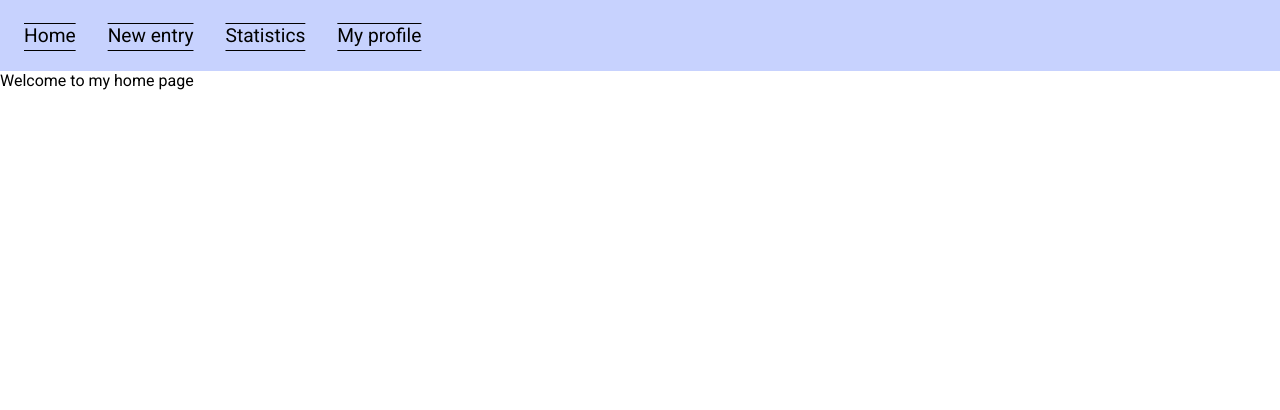
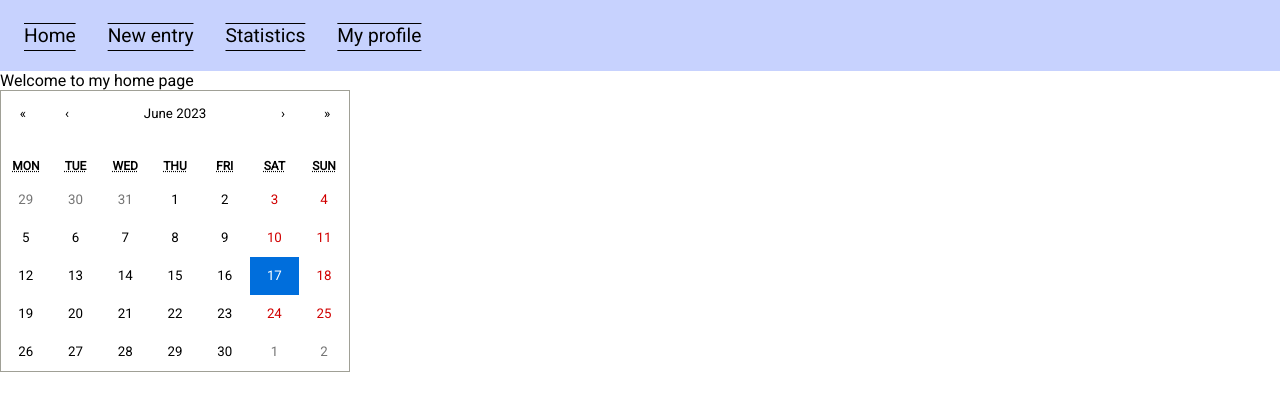
Before and after one commit to Tungstic/food-diary, a Next.js app: page / in a window 1280 px wide. Shown: the top 410 px of the page. Built offline with nearby package versions, Linux system fonts and the light colour scheme.

Commit message:
Add calendar to HomePage

```diff
--- /dev/null
+++ b/app/components/Calendar.jsx
@@ -0,0 +1,18 @@
+'use client';
+
+import 'react-calendar/dist/Calendar.css';
+import React, { useState } from 'react';
+import Calendar from 'react-calendar';
+
+export default function MyCalendar() {
+  const [value, setValue] = useState(new Date());
+
+  return (
+    <Calendar
+
+      onChange={setValue}
+      value={value}
+      locale="en-GB"
+    />
+  );
+}
--- a/app/page.jsx
+++ b/app/page.jsx
@@ -1,3 +1,10 @@
+import MyCalendar from './components/Calendar';
+
 export default function HomePage() {
-  return <div>Welcome to my home page</div>;
+  return (
+    <>
+      <div>Welcome to my home page</div>
+      <MyCalendar />
+    </>
+  );
 }
--- a/package.json
+++ b/package.json
@@ -12,6 +12,7 @@
     "@types/node": "20.3.1",
     "next": "13.4.6",
     "react": "18.2.0",
+    "react-calendar": "^4.3.0",
     "react-dom": "18.2.0",
     "sass": "^1.63.4",
     "sharp": "^0.32.1"
```
Also changed, not shown: app/components/Calendar.module.scss (added), 1 other file (tests, documents, lock files or other folders).
